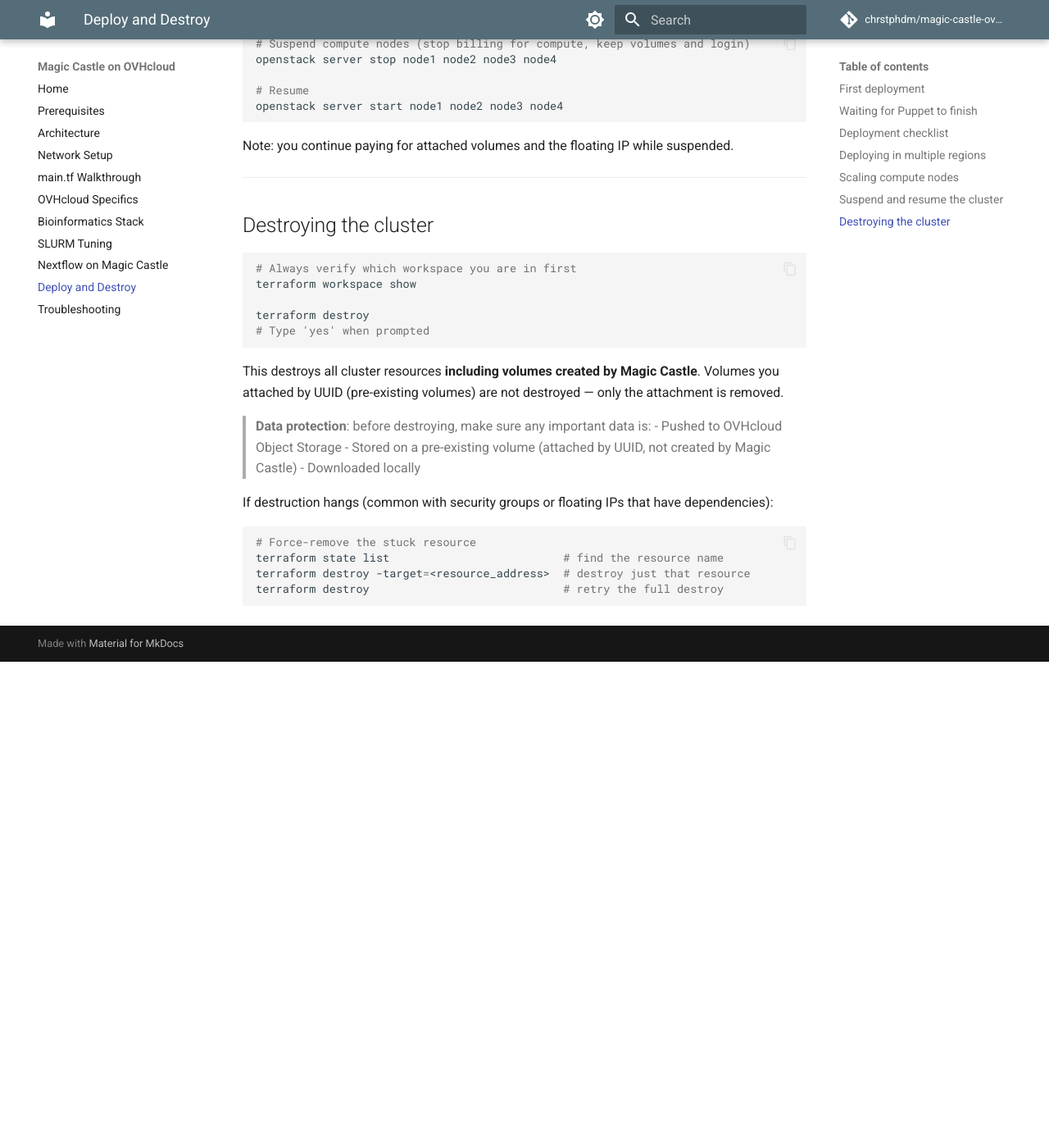
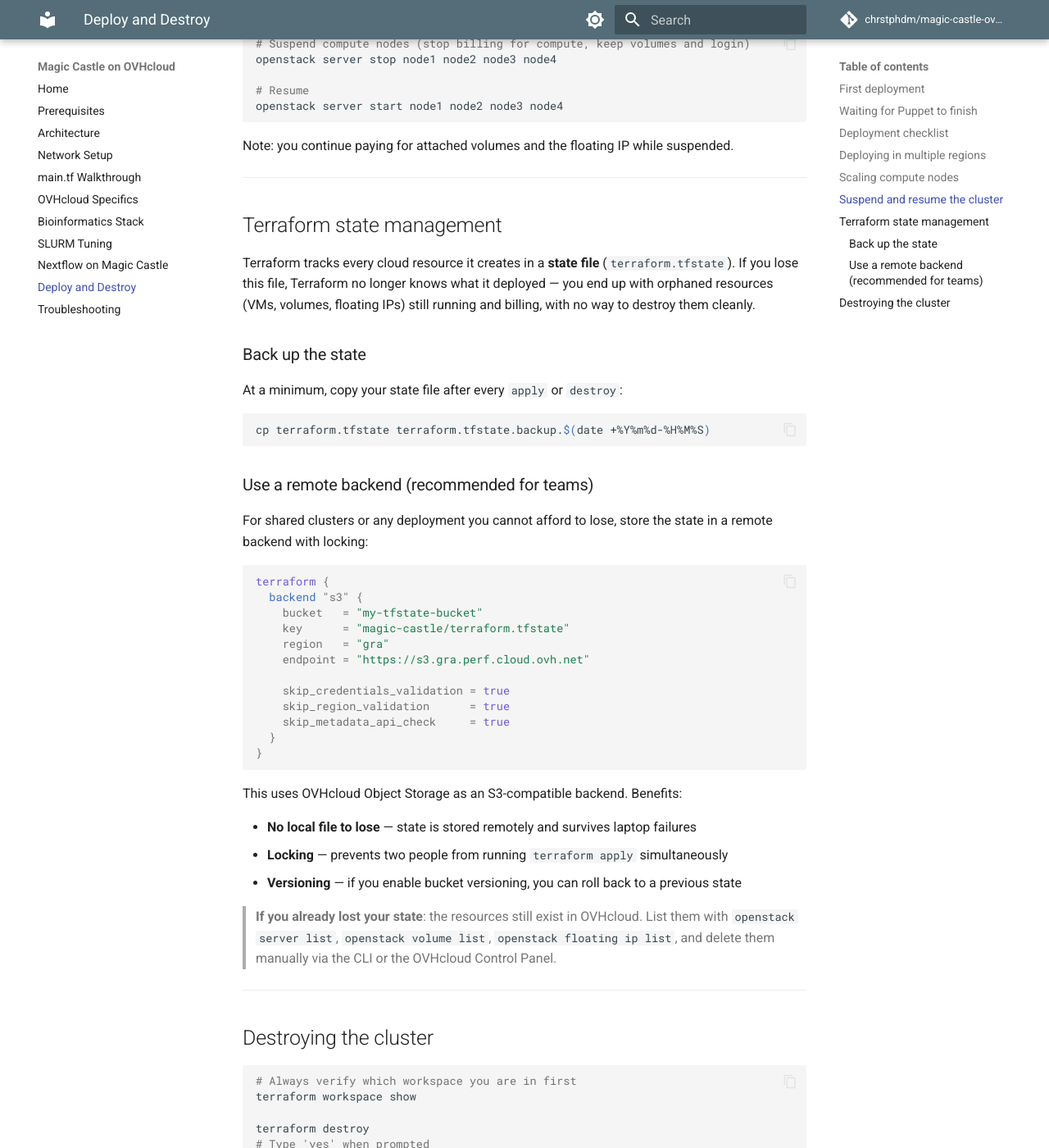
Before and after one commit to chrstphdm/magic-castle-ovhcloud, an MkDocs documentation site: the page built from docs/09-deployment.md, in a window 1280 px wide and 1400 px high, scrolled down 2939 px. Shown: the whole window at 82% size. Built offline with MkDocs 1.6.1 and Material for MkDocs 9.7.7, drawn with Linux system fonts in a browser that asks for light colours; comment, search, counter and statistics services are not loaded; before the commit the page ends 3746 px from its top, so only the background shows below that.

Commit message:
docs: add Terraform state management section

````diff
--- a/docs/09-deployment.md
+++ b/docs/09-deployment.md
@@ -156,6 +156,53 @@
 
 ---
 
+## Terraform state management
+
+Terraform tracks every cloud resource it creates in a **state file** (`terraform.tfstate`).
+If you lose this file, Terraform no longer knows what it deployed — you end up with
+orphaned resources (VMs, volumes, floating IPs) still running and billing, with no way
+to destroy them cleanly.
+
+### Back up the state
+
+At a minimum, copy your state file after every `apply` or `destroy`:
+
+```bash
+cp terraform.tfstate terraform.tfstate.backup.$(date +%Y%m%d-%H%M%S)
+```
+
+### Use a remote backend (recommended for teams)
+
+For shared clusters or any deployment you cannot afford to lose, store the state in a
+remote backend with locking:
+
+```hcl
+terraform {
+  backend "s3" {
+    bucket   = "my-tfstate-bucket"
+    key      = "magic-castle/terraform.tfstate"
+    region   = "gra"
+    endpoint = "https://s3.gra.perf.cloud.ovh.net"
+
+    skip_credentials_validation = true
+    skip_region_validation      = true
+    skip_metadata_api_check     = true
+  }
+}
+```
+
+This uses OVHcloud Object Storage as an S3-compatible backend. Benefits:
+
+- **No local file to lose** — state is stored remotely and survives laptop failures
+- **Locking** — prevents two people from running `terraform apply` simultaneously
+- **Versioning** — if you enable bucket versioning, you can roll back to a previous state
+
+> **If you already lost your state**: the resources still exist in OVHcloud. List them
+> with `openstack server list`, `openstack volume list`, `openstack floating ip list`,
+> and delete them manually via the CLI or the OVHcloud Control Panel.
+
+---
+
 ## Destroying the cluster
 
 ```bash
````
